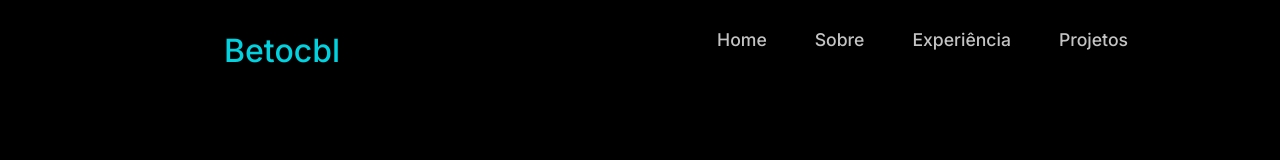
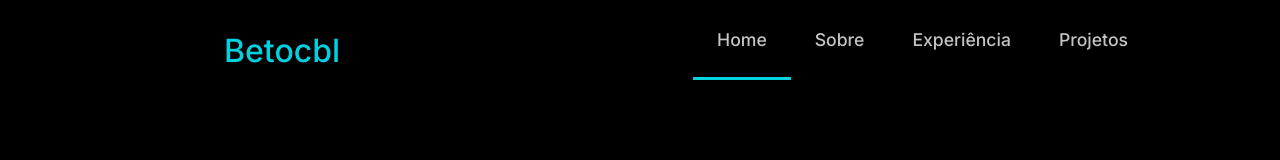
Before and after one commit to betolarbac/betocbl, a Next.js app: page / in a window 1280 px wide. Shown: the top 160 px of the page. Built offline with nearby package versions, Linux system fonts and the light colour scheme.

Commit message:
menu active

```diff
--- a/src/components/Header/index.jsx
+++ b/src/components/Header/index.jsx
@@ -1,8 +1,14 @@
 import styles from "./styles.module.scss";
 import Link from "next/link";
 import { motion } from "framer-motion";
+import { useRouter } from 'next/router'
 
 export function Header() {
+
+  const router = useRouter()
+
+
+
   return (
     <header className={styles.headerContainer}>
       <div className={styles.headerContent}>
@@ -17,25 +23,25 @@ export function Header() {
         </Link>
         <nav>
           <Link href="/">
-            <a >Home</a>
+            <a className={`${router.asPath === "/" ? styles.active : ""}`}>Home</a>
           </Link>
 
           <Link href="/sobre">
-            <a >
+            <a className={`${router.asPath === "/sobre" ? styles.active : ""}`}>
               Sobre
             </a>
           </Link>
 
           <Link href="/experiencia">
             <a
-
+             className={`${router.asPath === "/experiencia" ? styles.active : ""}`}
             >
               Experiência
             </a>
           </Link>
 
           <Link href="/projeto">
-            <a >
+            <a className={`${router.asPath === "/projeto" ? styles.active : ""}`}>
               Projetos
             </a>
           </Link>
```
